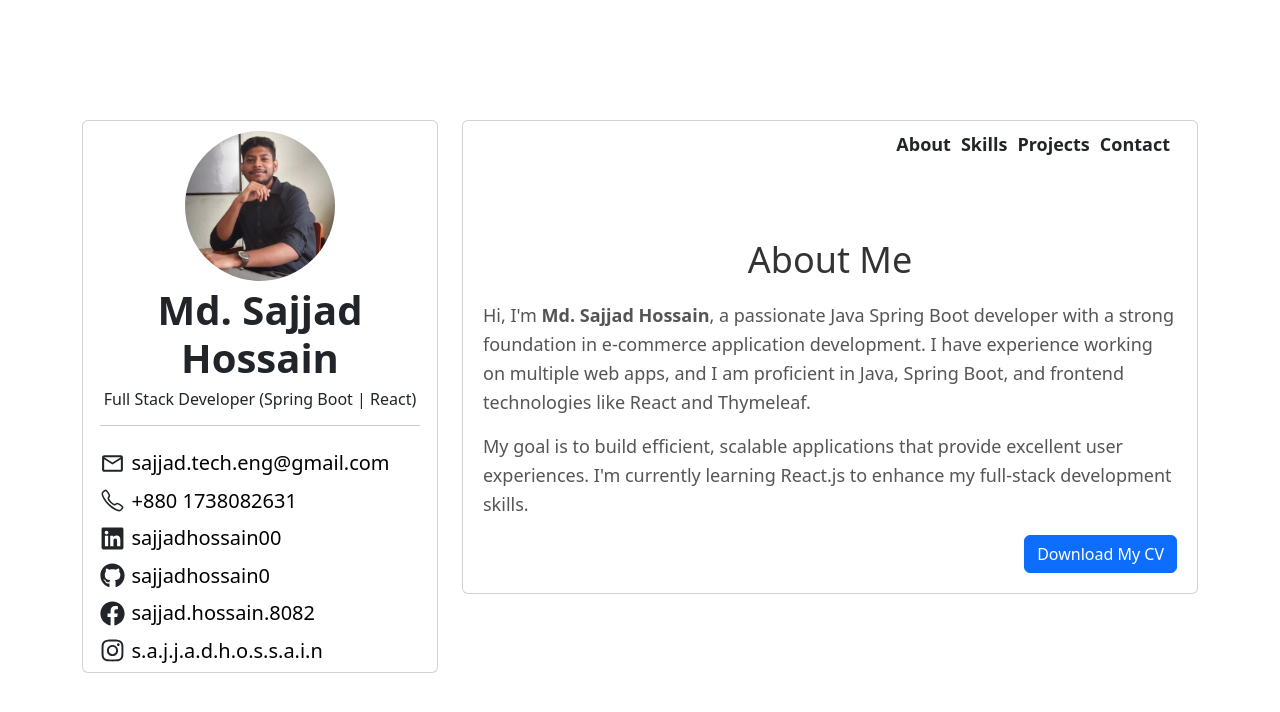
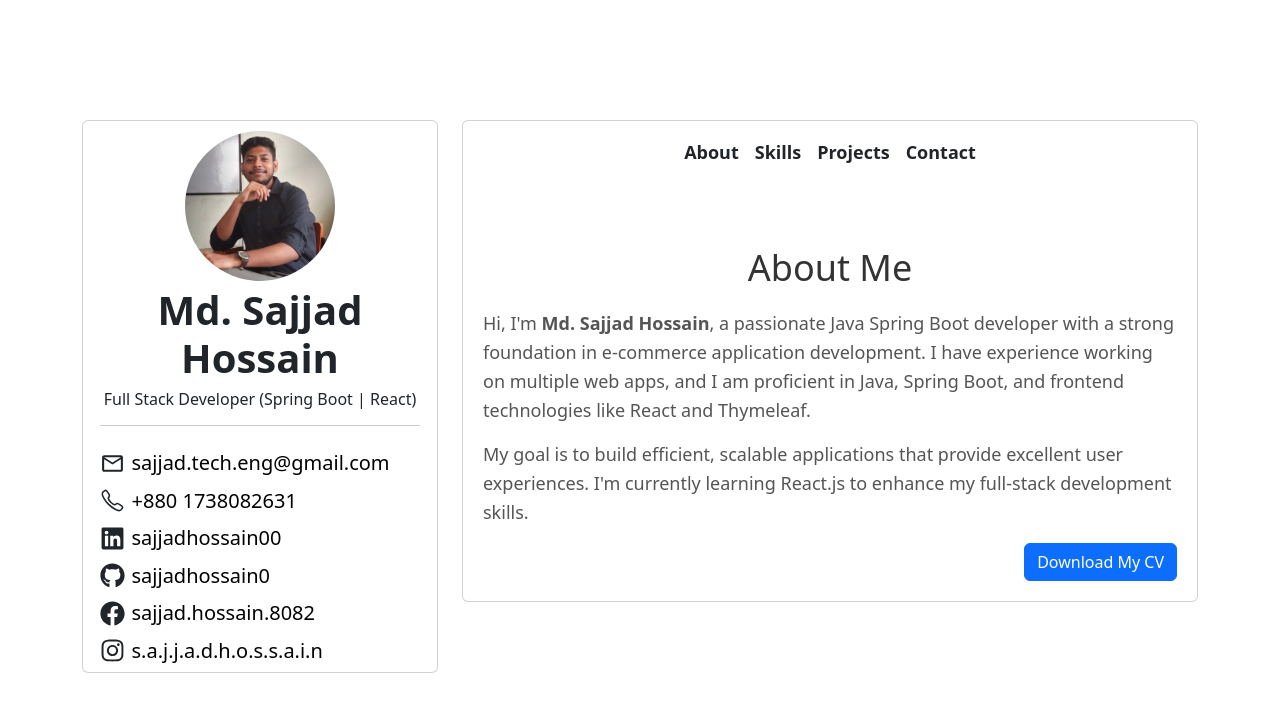
Before and after one commit to SajjadHossain0/portfolio, a React (Create React App) app: page /contact in a window 1280 px wide. Shown: the top 712 px of the page. Built offline with nearby package versions, Linux system fonts and the light colour scheme.

Commit message:
new commit

```diff
--- a/src/components/PortfolioHeader.css
+++ b/src/components/PortfolioHeader.css
@@ -1,8 +1,9 @@
+
 .link-container a{
     text-decoration: none;
-    color: #333333;
-    margin-left: 5px;
-    margin-right: 5px;
+    color: #424242;
+    margin-left: 8px;
+    margin-right: 8px;
     font-size: 18px;
     font-weight: bold;
 }
--- a/src/components/PortfolioHeader.js
+++ b/src/components/PortfolioHeader.js
@@ -1,4 +1,4 @@
-import React from "react";
+import React, {useState} from "react";
 import './PortfolioHeader.css'
 
 export default function PortfolioHeader({setActiveComponent}) {
@@ -16,9 +16,9 @@ export default function PortfolioHeader({setActiveComponent}) {
                     </div>
                 </div>
         */
-        <div className="container d-flex justify-content-between align-items-center">
+        <div className="container  justify-content-between align-items-center">
             <h1 className="header-title"></h1>
-            <div style={{padding: 10}} className="link-container">
+            <div align="center" style={{padding: 10}} className="link-container">
                 <a onClick={() => setActiveComponent("About")}>About</a>
                 <a onClick={() => setActiveComponent("Skills")}>Skills</a>
                 <a onClick={() => setActiveComponent("Project")}>Projects</a>
```
